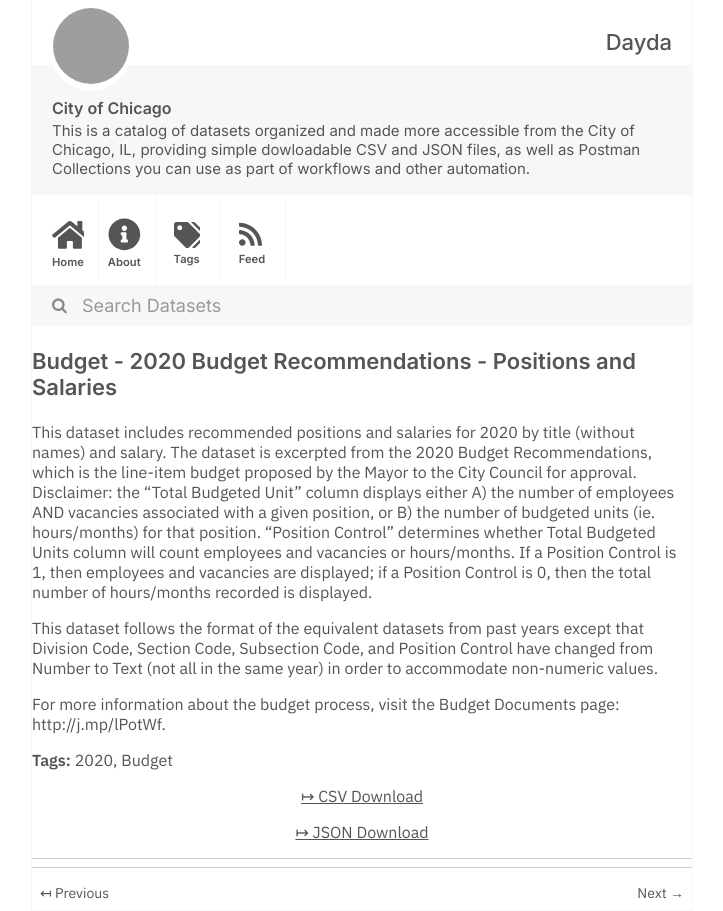
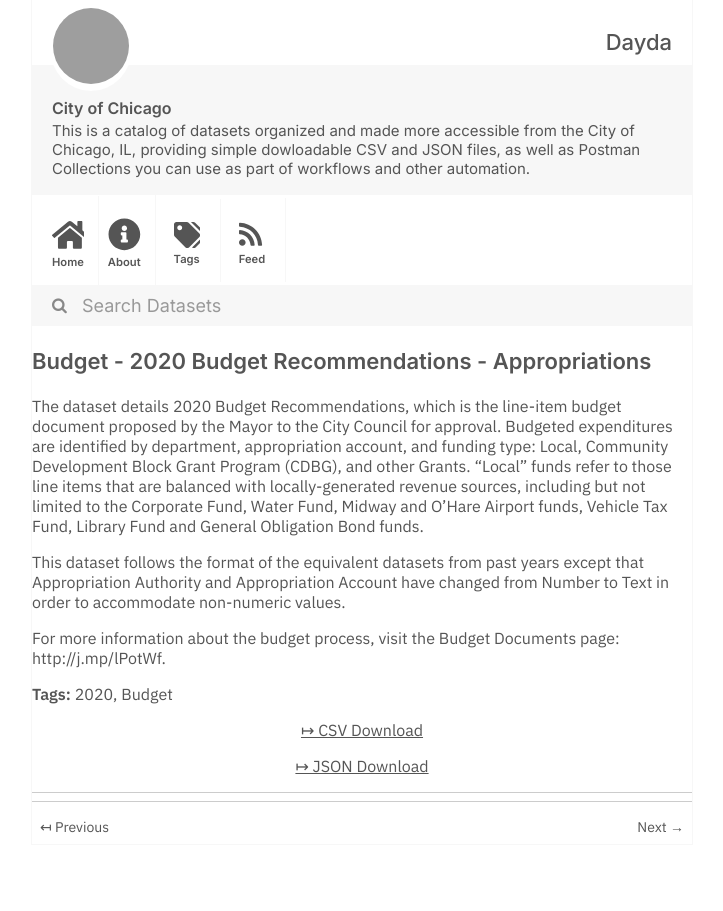
Before and after one commit to dayda-entities/city-of-chicago, a Jekyll site: the page built from _posts/2020-11-10-budget-2020-budget-recommendat.md, in a window 1280 px wide, cut to the strip 0-911 px from the top of the page. Shown: the whole strip, without its empty margins (278-1001 px from the left). Built offline with Jekyll 4.4.1, drawn with Linux system fonts in a browser that asks for light colours; grey boxes are pictures that could not be loaded.

```diff
--- a/_posts/2020-11-10-budget-2020-budget-recommendat.md
+++ b/_posts/2020-11-10-budget-2020-budget-recommendat.md
@@ -1,7 +1,7 @@
 ---
-title: Budget - 2020 Budget Recommendations - Positions and Salaries
-created: '2020-11-10T16:55:03.059606'
-modified: '2020-11-10T16:55:03.059618'
+title: Budget - 2020 Budget Recommendations - Appropriations
+created: '2020-11-10T16:54:19.102849'
+modified: '2020-11-10T16:54:19.102860'
 state: active
 type: dataset
 tags:
@@ -10,14 +10,14 @@ tags:
 groups:
   - Local Government
 csv_url: >-
-  https://data.cityofchicago.org/api/views/j6b9-brjc/rows.csv?accessType=DOWNLOAD
+  https://data.cityofchicago.org/api/views/3f6y-yfk8/rows.csv?accessType=DOWNLOAD
 json_url: >-
-  https://data.cityofchicago.org/api/views/j6b9-brjc/rows.json?accessType=DOWNLOAD
+  https://data.cityofchicago.org/api/views/3f6y-yfk8/rows.json?accessType=DOWNLOAD
 layout: post
 
 ---
-This dataset includes recommended positions and salaries for 2020 by title (without names) and salary. The dataset is excerpted from the 2020 Budget Recommendations, which is the line-item budget proposed by the Mayor to the City Council for approval. Disclaimer: the “Total Budgeted Unit” column displays either A) the number of employees AND vacancies associated with a given position, or B) the number of budgeted units (ie. hours/months) for that position. “Position Control” determines whether Total Budgeted Units column will count employees and vacancies or hours/months. If a Position Control is 1, then employees and vacancies are displayed; if a Position Control is 0, then the total number of hours/months recorded is displayed.
+The dataset details 2020 Budget Recommendations, which is the line-item budget document proposed by the Mayor to the City Council for approval. Budgeted expenditures are identified by department, appropriation account, and funding type: Local, Community Development Block Grant Program (CDBG), and other Grants. “Local” funds refer to those line items that are balanced with locally-generated revenue sources, including but not limited to the Corporate Fund, Water Fund, Midway and O’Hare Airport funds, Vehicle Tax Fund, Library Fund and General Obligation Bond funds.
 
-This dataset follows the format of the equivalent datasets from past years except that  Division Code, Section Code, Subsection Code, and Position Control have changed from Number to Text (not all in the same year) in order to accommodate non-numeric values.
+This dataset follows the format of the equivalent datasets from past years except that Appropriation Authority and Appropriation Account have changed from Number to Text in order to accommodate non-numeric values.
 
-For more information about the budget process, visit the Budget Documents page: http://j.mp/lPotWf.
+ For more information about the budget process, visit the Budget Documents page: http://j.mp/lPotWf.
```
